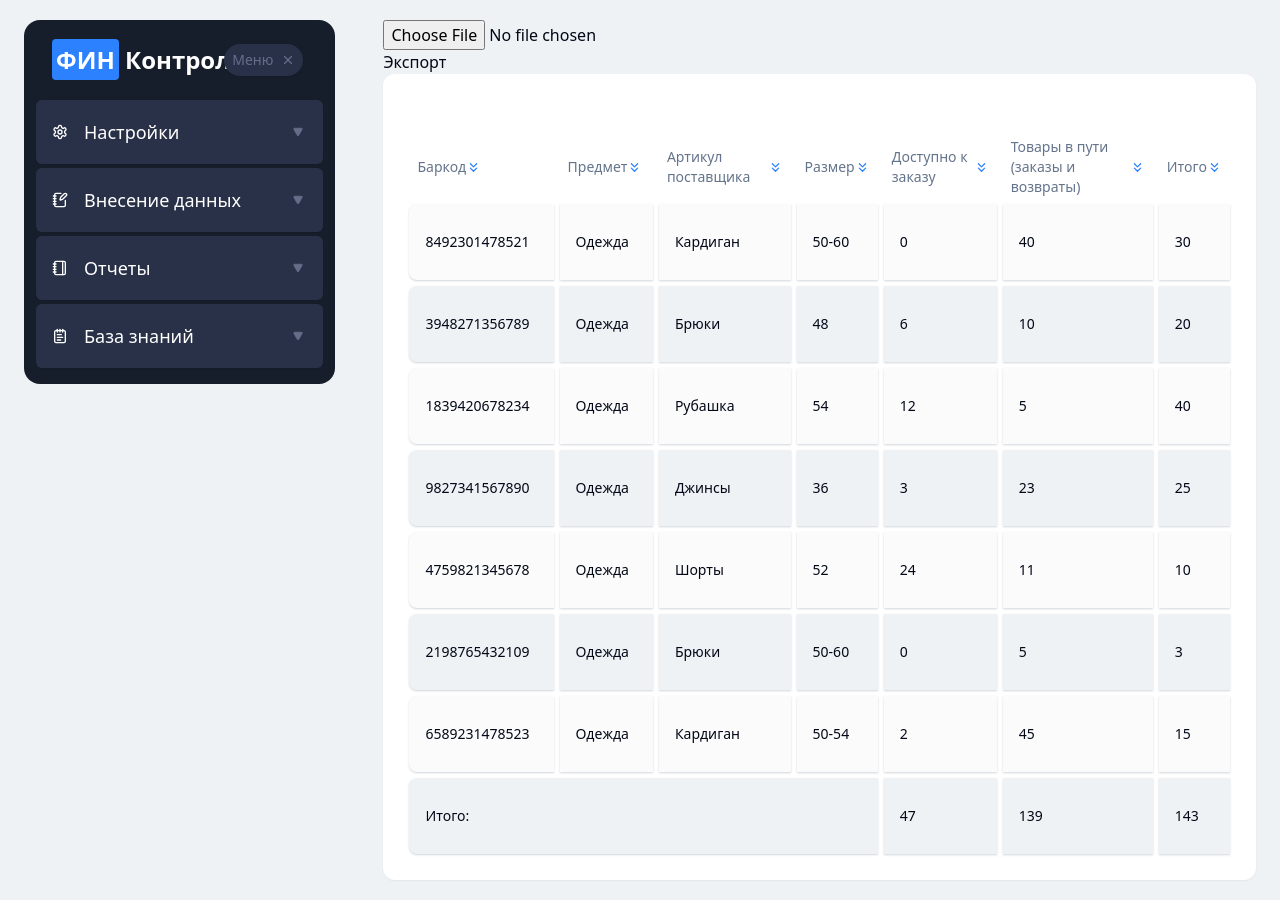
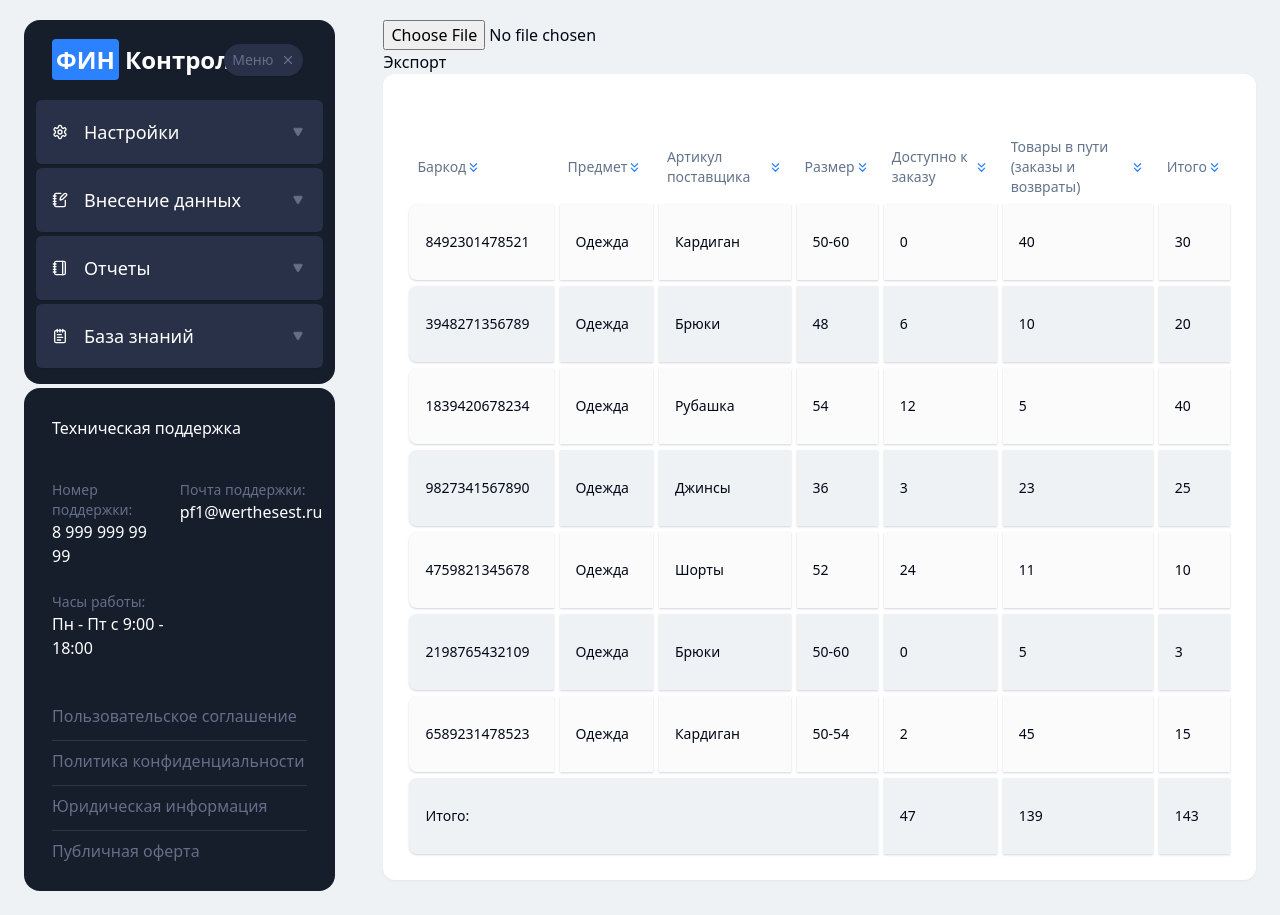
Before and after one commit to garold664/react-table-data-test, a React (Vite) app: page / in a window 1280 px wide. Built offline with nearby package versions, Linux system fonts and the light colour scheme.

Commit message:
create InfoWidget

```diff
--- a/src/App.tsx
+++ b/src/App.tsx
@@ -1,3 +1,4 @@
+import InfoWidget from './components/InfoWidget';
 import MenuWidget from './components/MenuWidget';
 import ProductsTable from './components/ProductsTable';
 
@@ -6,6 +7,7 @@ function App() {
     <div className="flex px-6 py-5 gap-12">
       <aside className="w-96">
         <MenuWidget />
+        <InfoWidget />
       </aside>
       <div>
         <ProductsTable />
--- /dev/null
+++ b/src/components/InfoWidget.tsx
@@ -0,0 +1,40 @@
+import Widget from './Widget';
+
+export default function InfoWidget() {
+  return (
+    <Widget className="p-7">
+      <h2 className="mb-10">Техническая поддержка</h2>
+      <div className="flex gap-4 mb-6">
+        <div className="w-1/2">
+          <h3 className="text-sm text-tertiary">Номер поддержки:</h3>
+          <p>8 999 999 99 99</p>
+        </div>
+        <div className="w-1/2">
+          <h3 className="text-sm text-tertiary">Почта поддержки:</h3>
+          <p>pf1@werthesest.ru</p>
+        </div>
+      </div>
+      <div className="w-1/2">
+        <h3 className="text-sm text-tertiary">Часы работы:</h3>
+        <p>Пн - Пт с 9:00 - 18:00</p>
+      </div>
+      <div className="mt-11">
+        <a href="#" className="text-tertiary hover:text-white">
+          Пользовательское соглашение
+        </a>
+        <hr className="border-[#2f3744] mt-3 mb-2" />
+        <a href="#" className="text-tertiary hover:text-white">
+          Политика конфиденциальности
+        </a>
+        <hr className="border-[#2f3744] mt-3 mb-2" />
+        <a href="#" className="text-tertiary hover:text-white">
+          Юридическая информация
+        </a>
+        <hr className="border-[#2f3744] mt-3 mb-2" />
+        <a href="#" className="text-tertiary hover:text-white">
+          Публичная оферта
+        </a>
+      </div>
+    </Widget>
+  );
+}
--- a/src/components/Widget.tsx
+++ b/src/components/Widget.tsx
@@ -1,9 +1,17 @@
+import { cn } from '../lib/utils';
+
 interface WidgetProps {
   children: React.ReactNode;
+  className?: string;
 }
-export default function Widget({ children }: WidgetProps) {
+export default function Widget({ children, className }: WidgetProps) {
   return (
-    <article className="relative bg-primary w-full p-3 pt-6 text-white rounded-2xl">
+    <article
+      className={cn(
+        'relative bg-primary w-full p-3 pt-6 text-white rounded-2xl mb-1',
+        className
+      )}
+    >
       {children}
     </article>
   );
```
